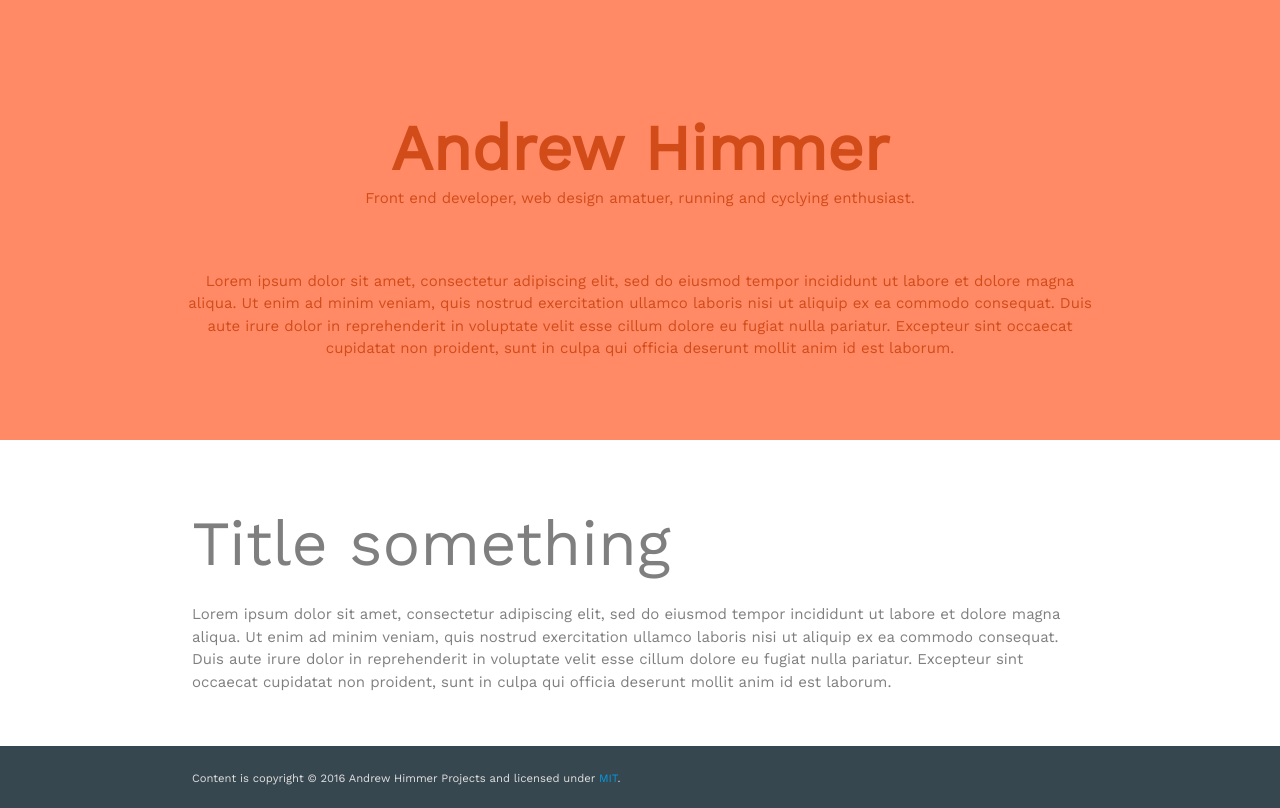
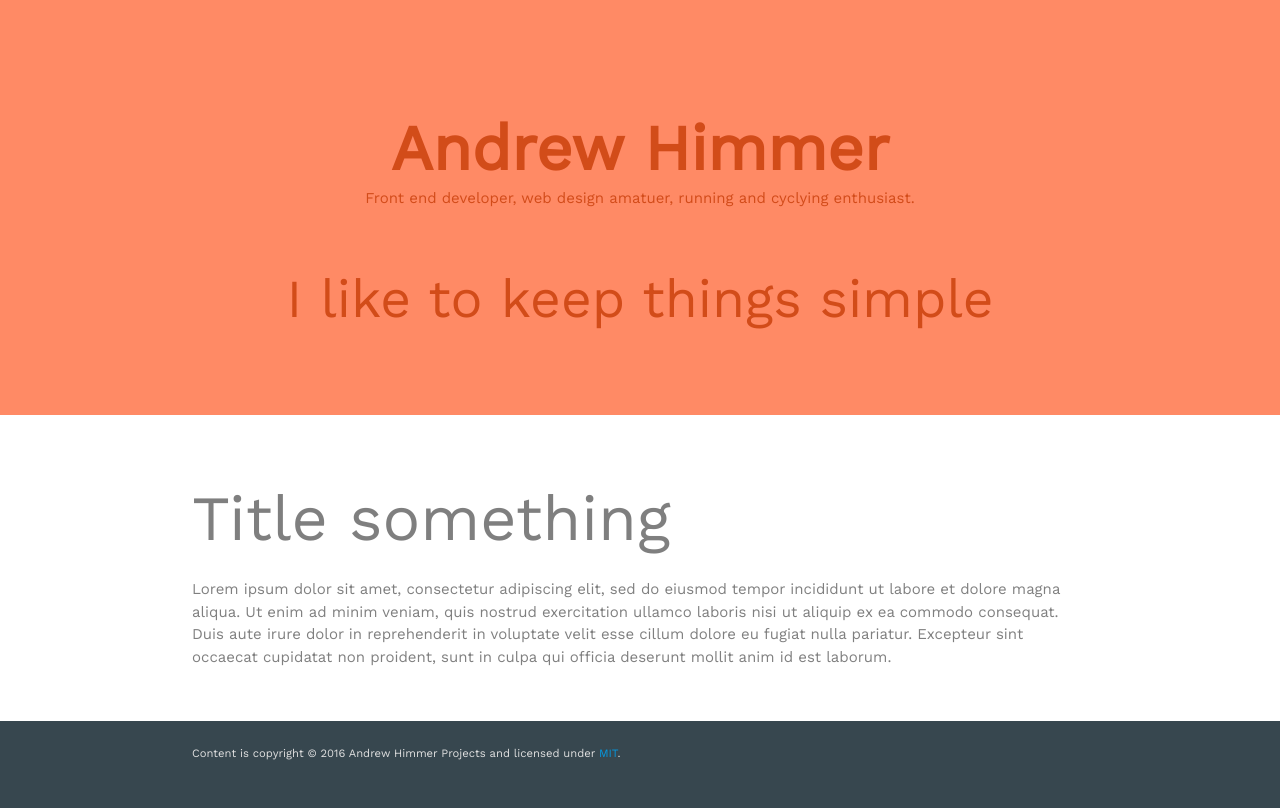
Before and after one commit to achimmer/achimmer.github.io, a plain HTML site: page index.html in a window 1280 px wide. Drawn offline with nearby package versions, Linux system fonts and the light colour scheme.

Commit message:
text change

```diff
--- a/index.html
+++ b/index.html
@@ -36,7 +36,7 @@
         <div class="row center">
           <h1>Andrew Himmer</h1>
           <p class="sub-header">Front end developer,  web design amatuer, running and cyclying enthusiast.</p>
-          <p>Lorem ipsum dolor sit amet, consectetur adipiscing elit, sed do eiusmod tempor incididunt ut labore et dolore magna aliqua. Ut enim ad minim veniam, quis nostrud exercitation ullamco laboris nisi ut aliquip ex ea commodo consequat. Duis aute irure dolor in reprehenderit in voluptate velit esse cillum dolore eu fugiat nulla pariatur. Excepteur sint occaecat cupidatat non proident, sunt in culpa qui officia deserunt mollit anim id est laborum.</p>
+          <h2>I like to keep things simple</h2>
         </div>
         <br><br>
       </div>
```
